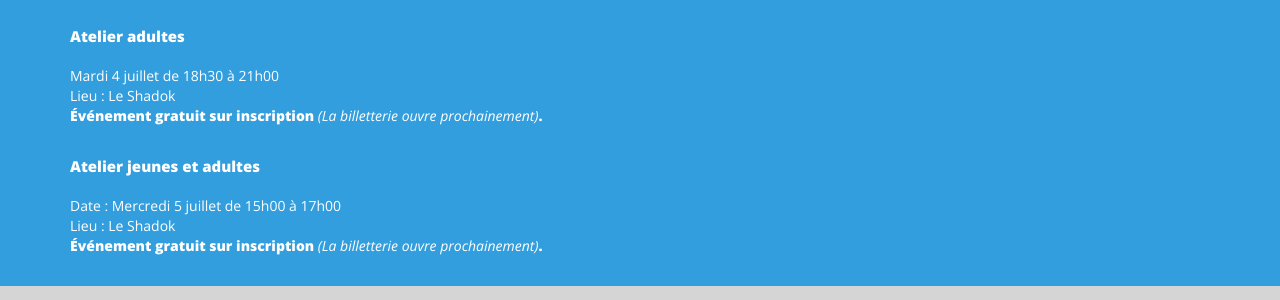
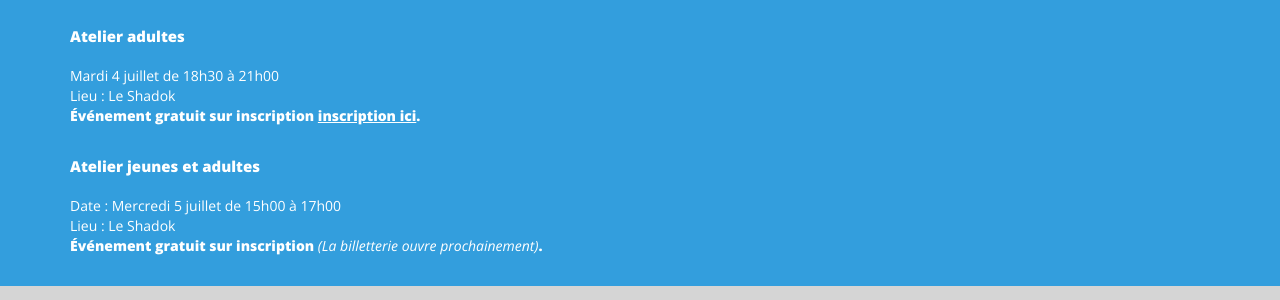
Before and after one commit to AlsaceDigitale/www.edgefest.fr-2019-temporary, a Jekyll site: the page built from digitalforum.html, in a window 1280 px wide. Shown: the part 795-1095 px from the top of the page. Built offline with Jekyll 4.4.1, drawn with Linux system fonts in a browser that asks for light colours; nearby versions of some CDN libraries; some web fonts are replaced.

Commit message:
update digital society forum

```diff
--- a/_includes/digitalforum.html
+++ b/_includes/digitalforum.html
@@ -22,7 +22,7 @@
         <h3 style="font-size: 15px;margin-top:30px;">Atelier adultes</h3>
         <p class="date">Mardi 4 juillet de 18h30 à 21h00</p>
         <p class="venue">Lieu : Le Shadok</p>
-        <p class="type">Événement gratuit sur inscription <i style="font-weight: normal">(La billetterie ouvre prochainement)</i><!--<a href="http://digital-society-forum.orange.com/fr/les-rencontres/la-famille-connectee" target="_blank">inscription ici</a>-->.</p>
+        <p class="type">Événement gratuit sur inscription <a href="https://digital-society-forum.orange.com/fr/les-rencontres/79-atelier-collaboratif-a-strasbourg-tous-createurs-" target="_blank">inscription ici</a>.</p>
         <!--<h3>Captation vidéo de l'événement :</h3>
         <iframe width="560" height="315" src="https://www.youtube.com/embed/f1ilo68mfow" frameborder="0" allowfullscreen></iframe><br>-->
 
```
